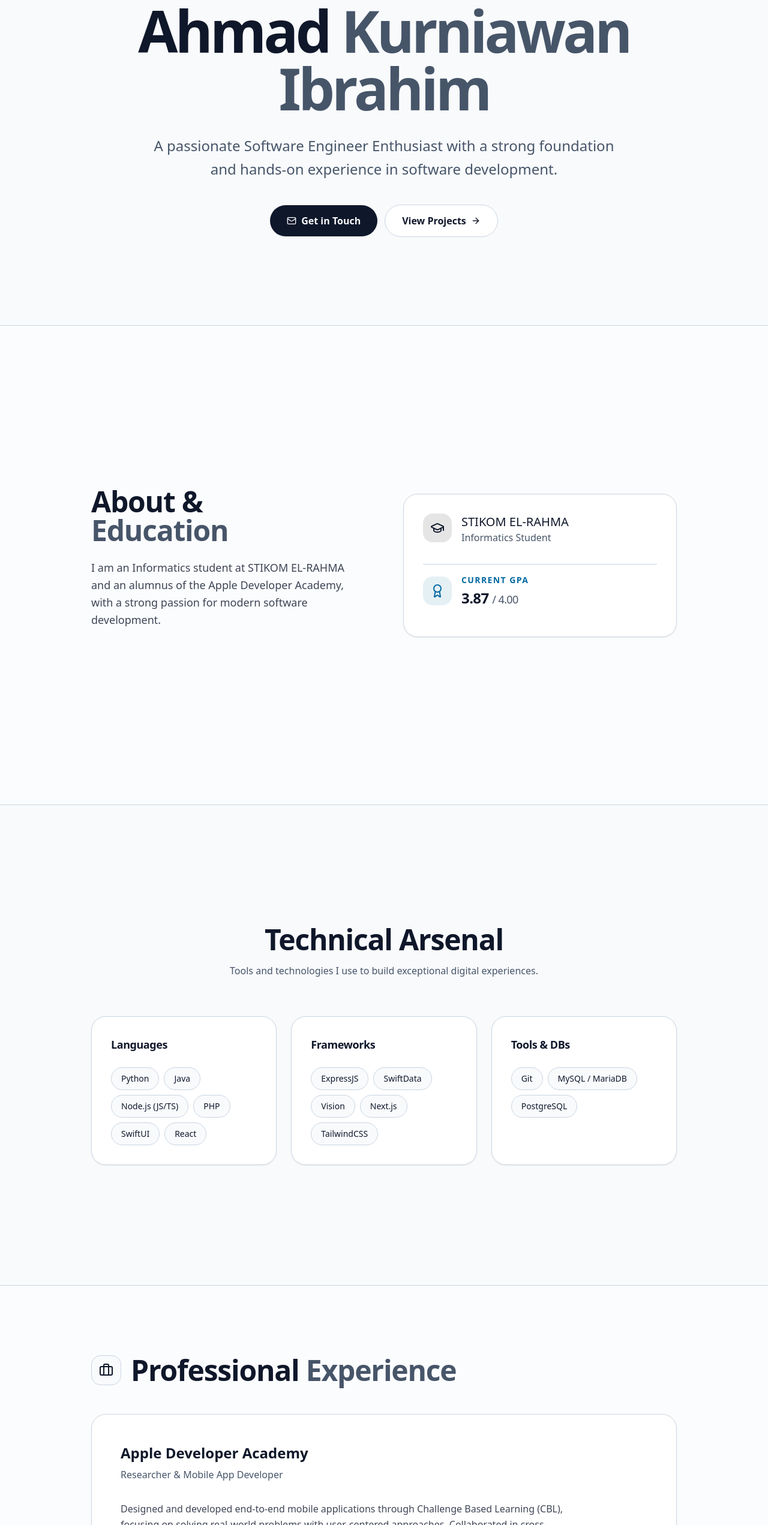
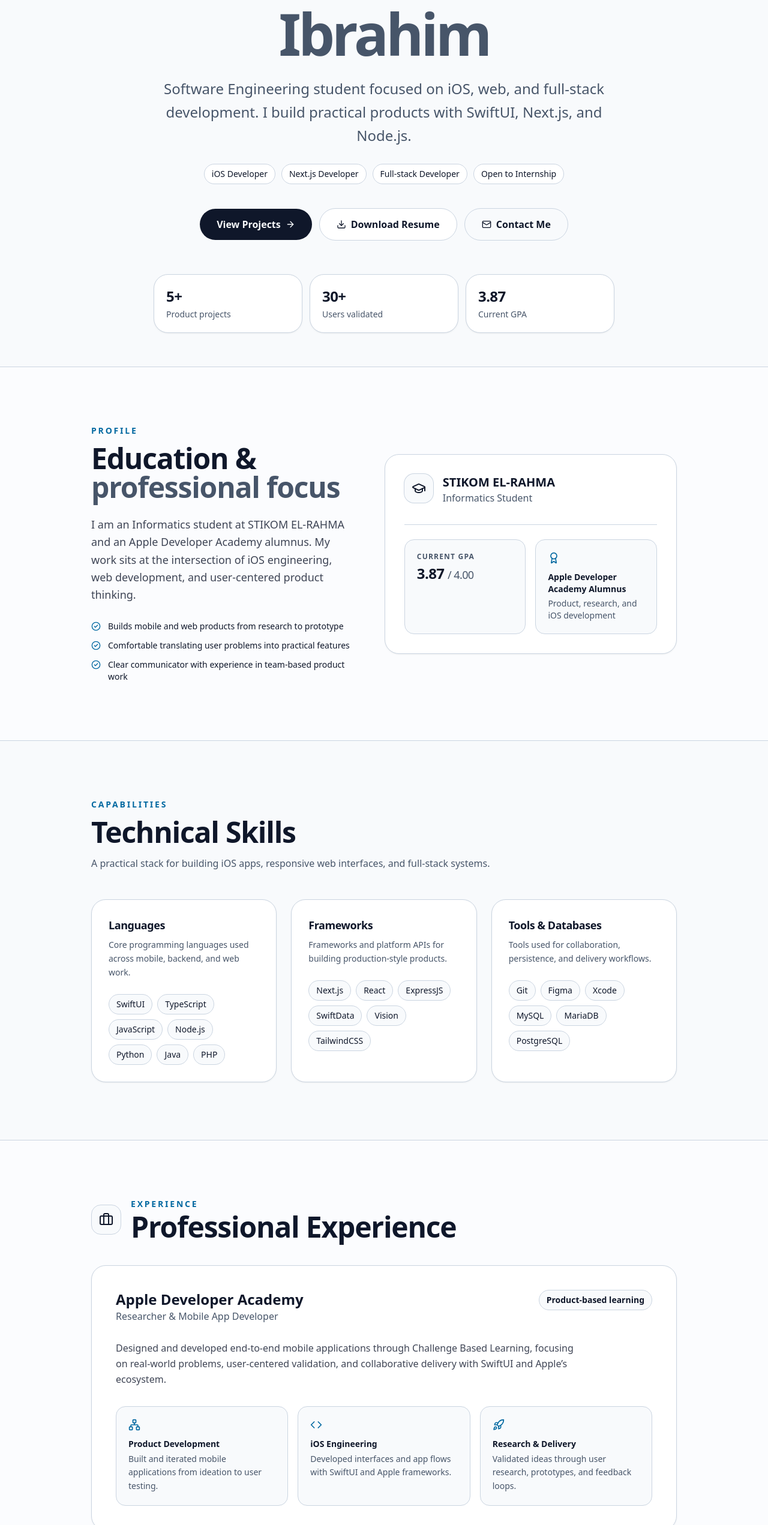
Before and after one commit to ahwan18/ahmad-portfolio, a Next.js app: page / in a window 1280 px wide. Shown: the part 258-2800 px from the top of the page at 60% size. Built offline with nearby package versions, Linux system fonts and the light colour scheme; no server answers.

Commit message:
Polish portfolio UI for recruiters

```diff
--- a/components/About.tsx
+++ b/components/About.tsx
@@ -1,45 +1,59 @@
-import { GraduationCap, Award } from "lucide-react";
+import { Award, CheckCircle2, GraduationCap } from "lucide-react";
+
+const strengths = [
+  "Builds mobile and web products from research to prototype",
+  "Comfortable translating user problems into practical features",
+  "Clear communicator with experience in team-based product work",
+];
 
 export function About() {
   return (
-    <section id="about" className="min-h-screen flex flex-col justify-center py-24 border-y border-border bg-card/40">
-      <div className="container mx-auto px-6 max-w-5xl">
-        <div className="grid md:grid-cols-2 gap-16 items-center">
-
+    <section id="about" className="border-y border-border bg-card/40 py-20 md:py-24">
+      <div className="container mx-auto max-w-5xl px-6">
+        <div className="grid items-center gap-12 md:grid-cols-[0.95fr_1.05fr]">
           <div>
-            <h2 className="text-3xl md:text-5xl font-semibold mb-6 tracking-tight">
-              About & <br className="hidden md:block" />
-              <span className="text-muted">Education</span>
+            <p className="mb-3 text-sm font-semibold uppercase tracking-[0.2em] text-accent">Profile</p>
+            <h2 className="mb-6 text-3xl font-semibold tracking-tight md:text-5xl">
+              Education & <span className="text-muted">professional focus</span>
             </h2>
-            <p className="text-lg text-foreground/80 mb-6 font-light leading-relaxed">
-              I am an Informatics student at STIKOM EL-RAHMA and an alumnus of the Apple Developer Academy, with a strong passion for modern software development.
+            <p className="mb-7 text-lg leading-relaxed text-foreground/80">
+              I am an Informatics student at STIKOM EL-RAHMA and an Apple Developer Academy alumnus. My work sits at the intersection of iOS engineering, web development, and user-centered product thinking.
             </p>
+            <div className="space-y-3">
+              {strengths.map((strength) => (
+                <div key={strength} className="flex items-start gap-3 text-sm font-medium text-foreground">
+                  <CheckCircle2 className="mt-0.5 h-4 w-4 shrink-0 text-accent" aria-hidden="true" />
+                  <span>{strength}</span>
+                </div>
+              ))}
+            </div>
           </div>
 
-          <div>
-            <div className="bg-card rounded-3xl p-8 border border-border shadow-sm shadow-black/5">
-              <div className="flex items-start gap-4 mb-8">
-                <div className="p-3 bg-black/10 dark:bg-white/10 rounded-2xl">
-                  <GraduationCap className="w-6 h-6 text-foreground" />
-                </div>
-                <div>
-                  <h3 className="text-xl font-medium text-foreground">STIKOM EL-RAHMA</h3>
-                  <p className="text-muted">Informatics Student</p>
-                </div>
+          <div className="rounded-3xl border border-border bg-card p-8 shadow-sm shadow-black/5">
+            <div className="mb-8 flex items-start gap-4">
+              <div className="rounded-2xl bg-background p-3 ring-1 ring-border">
+                <GraduationCap className="h-6 w-6 text-foreground" aria-hidden="true" />
               </div>
+              <div>
+                <h3 className="text-xl font-semibold text-foreground">STIKOM EL-RAHMA</h3>
+                <p className="text-muted">Informatics Student</p>
+              </div>
+            </div>
 
-              <div className="flex items-center gap-4 py-4 border-t border-border">
-                <div className="p-3 bg-accent/10 rounded-2xl">
-                  <Award className="w-6 h-6 text-accent" />
-                </div>
-                <div>
-                  <p className="text-sm text-accent uppercase tracking-widest font-semibold mb-1">Current GPA</p>
-                  <p className="text-2xl font-semibold text-foreground tracking-tight">3.87 <span className="text-muted text-lg font-normal">/ 4.00</span></p>
-                </div>
+            <div className="grid gap-4 border-t border-border pt-6 sm:grid-cols-2">
+              <div className="rounded-2xl border border-border bg-background p-5">
+                <p className="mb-1 text-xs font-semibold uppercase tracking-widest text-muted">Current GPA</p>
+                <p className="text-2xl font-semibold tracking-tight text-foreground">
+                  3.87 <span className="text-lg font-normal text-muted">/ 4.00</span>
+                </p>
+              </div>
+              <div className="rounded-2xl border border-border bg-background p-5">
+                <Award className="mb-3 h-5 w-5 text-accent" aria-hidden="true" />
+                <p className="text-sm font-semibold text-foreground">Apple Developer Academy Alumnus</p>
+                <p className="mt-1 text-sm text-muted">Product, research, and iOS development</p>
               </div>
             </div>
           </div>
-
         </div>
       </div>
     </section>
--- a/components/Experience.tsx
+++ b/components/Experience.tsx
@@ -1,52 +1,65 @@
 import { Briefcase, Code, Network, Rocket } from "lucide-react";
+
+const experienceHighlights = [
+  {
+    icon: Network,
+    title: "Product Development",
+    text: "Built and iterated mobile applications from ideation to user testing.",
+  },
+  {
+    icon: Code,
+    title: "iOS Engineering",
+    text: "Developed interfaces and app flows with SwiftUI and Apple frameworks.",
+  },
+  {
+    icon: Rocket,
+    title: "Research & Delivery",
+    text: "Validated ideas through user research, prototypes, and feedback loops.",
+  },
+];
 
 export function Experience() {
   return (
-    <section id="experience" className="min-h-screen flex flex-col justify-center py-24 border-y border-border bg-card/40">
-      <div className="container mx-auto px-6 max-w-5xl">
-
-        <div className="flex items-center gap-4 mb-12">
-          <div className="p-3 bg-background border border-border rounded-2xl">
-            <Briefcase className="w-6 h-6 text-foreground" />
+    <section id="experience" className="border-y border-border bg-card/40 py-20 md:py-24">
+      <div className="container mx-auto max-w-5xl px-6">
+        <div className="mb-10 flex items-center gap-4">
+          <div className="rounded-2xl border border-border bg-background p-3">
+            <Briefcase className="h-6 w-6 text-foreground" aria-hidden="true" />
           </div>
-          <h2 className="text-3xl md:text-5xl font-semibold tracking-tight">Professional <span className="text-muted">Experience</span></h2>
+          <div>
+            <p className="mb-1 text-sm font-semibold uppercase tracking-[0.2em] text-accent">Experience</p>
+            <h2 className="text-3xl font-semibold tracking-tight md:text-5xl">Professional Experience</h2>
+          </div>
         </div>
 
-        <div className="bg-card border border-border rounded-3xl p-8 md:p-12 shadow-sm shadow-black/5">
-            <div className="mb-8">
-              <h3 className="text-2xl font-semibold text-foreground mb-2">Apple Developer Academy</h3>
-              <p className="text-muted">Researcher & Mobile App Developer</p>
+        <article className="rounded-3xl border border-border bg-card p-8 shadow-sm shadow-black/5 md:p-10">
+          <div className="mb-7 flex flex-col gap-2 sm:flex-row sm:items-start sm:justify-between">
+            <div>
+              <h3 className="text-2xl font-semibold text-foreground">Apple Developer Academy</h3>
+              <p className="font-medium text-muted">Researcher & Mobile App Developer</p>
             </div>
+            <span className="w-fit rounded-full border border-border bg-background px-3 py-1.5 text-sm font-semibold text-foreground">
+              Product-based learning
+            </span>
+          </div>
 
-            <p className="text-foreground/80 mb-8 font-light leading-relaxed max-w-3xl">
-              Designed and developed end-to-end mobile applications through Challenge Based Learning (CBL), focusing on solving real-world problems with user-centered approaches. Collaborated in cross-functional teams to research, prototype, and deliver impactful iOS and spatial experiences using SwiftUI and Apple’s ecosystem.
-            </p>
+          <p className="mb-8 max-w-3xl leading-relaxed text-foreground/80">
+            Designed and developed end-to-end mobile applications through Challenge Based Learning, focusing on real-world problems, user-centered validation, and collaborative delivery with SwiftUI and Apple’s ecosystem.
+          </p>
 
-            <div className="grid sm:grid-cols-2 md:grid-cols-4 gap-4">
-              <div className="p-4 rounded-2xl bg-background border border-border">
-                <Network className="w-5 h-5 text-accent mb-3" />
-                <h4 className="font-medium text-foreground text-sm mb-1">Product Development</h4>
-                <p className="text-xs text-muted">Built and iterated mobile applications from ideation to deployment</p>
-              </div>
-              <div className="p-4 rounded-2xl bg-background border border-border">
-                <Code className="w-5 h-5 text-blue-500 mb-3" />
-                <h4 className="font-medium text-foreground text-sm mb-1">iOS Engineering</h4>
-                <p className="text-xs text-muted">Developed intuitive interfaces using SwiftUI within Apple ecosystem</p>
-              </div>
-              <div className="p-4 rounded-2xl bg-background border border-border">
-                <Rocket className="w-5 h-5 text-orange-500 mb-3" />
-                <h4 className="font-medium text-foreground text-sm mb-1">Collaboration & Research</h4>
-                <p className="text-xs text-muted">Worked in teams to validate ideas through user research and testing</p>
-              </div>
-              <div className="p-4 rounded-2xl bg-background border border-border flex items-center justify-center">
-                <div className="text-center">
-                  <p className="text-xs text-muted uppercase tracking-widest font-semibold mb-1">Identity</p>
-                  <p className="text-sm text-foreground font-medium">User-Centered<br />Mobile Developer</p>
+          <div className="grid gap-4 md:grid-cols-3">
+            {experienceHighlights.map((item) => {
+              const Icon = item.icon;
+              return (
+                <div key={item.title} className="rounded-2xl border border-border bg-background p-5">
+                  <Icon className="mb-3 h-5 w-5 text-accent" aria-hidden="true" />
+                  <h4 className="mb-1 text-sm font-semibold text-foreground">{item.title}</h4>
+                  <p className="text-sm leading-relaxed text-muted">{item.text}</p>
                 </div>
-              </div>
-            </div>
-        </div>
-
+              );
+            })}
+          </div>
+        </article>
       </div>
     </section>
   );
--- a/components/Hero.tsx
+++ b/components/Hero.tsx
@@ -1,37 +1,76 @@
-import { ArrowRight, Mail } from "lucide-react";
+import { ArrowRight, BriefcaseBusiness, Download, Mail } from "lucide-react";
+
+const roleBadges = [
+  "iOS Developer",
+  "Next.js Developer",
+  "Full-stack Developer",
+  "Open to Internship",
+];
+
+const highlights = [
+  { value: "5+", label: "Product projects" },
+  { value: "30+", label: "Users validated" },
+  { value: "3.87", label: "Current GPA" },
+];
 
 export function Hero() {
   return (
-    <section id="home" className="relative min-h-screen flex flex-col items-center justify-center px-6 pt-28 pb-16">
-      <div className="container mx-auto max-w-6xl flex flex-col items-center text-center">
-        <div className="inline-flex py-1.5 px-3 rounded-full border border-border bg-card text-sm md:text-base font-medium text-foreground mb-7">
+    <section id="home" className="relative flex min-h-[88vh] flex-col items-center justify-center px-6 pb-14 pt-28">
+      <div className="container mx-auto flex max-w-6xl flex-col items-center text-center">
+        <div className="mb-6 inline-flex items-center gap-2 rounded-full border border-border bg-card px-3.5 py-1.5 text-sm font-semibold text-foreground shadow-sm shadow-black/5">
+          <BriefcaseBusiness className="h-4 w-4 text-accent" aria-hidden="true" />
           Apple Developer Academy Alumnus
         </div>
 
-        <h1 className="text-5xl md:text-7xl lg:text-8xl font-semibold tracking-tighter mb-7 text-foreground">
+        <h1 className="mb-6 max-w-5xl text-5xl font-semibold tracking-tighter text-foreground md:text-7xl lg:text-8xl">
           Ahmad <br className="md:hidden" />
           <span className="text-muted">Kurniawan Ibrahim</span>
         </h1>
 
-        <p className="text-lg md:text-2xl text-muted max-w-3xl mx-auto mb-10 leading-relaxed">
-          A passionate Software Engineer Enthusiast with a strong foundation and hands-on experience in software development.
+        <p className="mx-auto mb-7 max-w-3xl text-lg leading-relaxed text-muted md:text-2xl">
+          Software Engineering student focused on iOS, web, and full-stack development. I build practical products with SwiftUI, Next.js, and Node.js.
         </p>
 
-        <div className="flex flex-col sm:flex-row items-stretch sm:items-center gap-3 w-full sm:w-auto">
+        <div className="mb-10 flex flex-wrap justify-center gap-2.5">
+          {roleBadges.map((badge) => (
+            <span key={badge} className="rounded-full border border-border bg-card px-3 py-1.5 text-sm font-medium text-foreground">
+              {badge}
+            </span>
+          ))}
+        </div>
+
+        <div className="flex w-full flex-col items-stretch gap-3 sm:w-auto sm:flex-row sm:items-center">
+          <a
+            href="#projects"
+            className="inline-flex items-center justify-center gap-2 rounded-full bg-foreground px-7 py-3.5 font-semibold text-background hover:bg-accent hover:text-white focus-visible:outline-2 focus-visible:outline-offset-4 focus-visible:outline-accent"
+          >
+            View Projects
+            <ArrowRight className="h-4 w-4" aria-hidden="true" />
+          </a>
+          <a
+            href="/ahmad-kurniawan-ibrahim-cv.pdf"
+            download
+            className="inline-flex items-center justify-center gap-2 rounded-full border border-border bg-card px-7 py-3.5 font-semibold text-foreground hover:border-accent hover:text-accent focus-visible:outline-2 focus-visible:outline-offset-4 focus-visible:outline-accent"
+          >
+            <Download className="h-4 w-4" aria-hidden="true" />
+            Download Resume
+          </a>
           <a
             href="mailto:ahmadkurniawanibrahim@gmail.com"
-            className="inline-flex items-center justify-center gap-2 rounded-full bg-foreground px-7 py-3.5 font-semibold text-background hover:bg-accent hover:text-white transition-colors duration-150 focus-visible:outline-2 focus-visible:outline-offset-4 focus-visible:outline-accent"
+            className="inline-flex items-center justify-center gap-2 rounded-full border border-border bg-background px-7 py-3.5 font-semibold text-foreground hover:border-accent hover:text-accent focus-visible:outline-2 focus-visible:outline-offset-4 focus-visible:outline-accent"
           >
-            <Mail className="w-4 h-4" aria-hidden="true" />
-            Get in Touch
+            <Mail className="h-4 w-4" aria-hidden="true" />
+            Contact Me
           </a>
-          <a
-            href="#projects"
-            className="inline-flex items-center justify-center gap-2 rounded-full border border-border bg-card px-7 py-3.5 font-semibold text-foreground hover:border-accent hover:text-accent transition-colors duration-150 focus-visible:outline-2 focus-visible:outline-offset-4 focus-visible:outline-accent"
-          >
-            View Projects
-            <ArrowRight className="w-4 h-4" aria-hidden="true" />
-          </a>
+        </div>
+
+        <div className="mt-14 grid w-full max-w-3xl grid-cols-1 gap-3 sm:grid-cols-3">
+          {highlights.map((item) => (
+            <div key={item.label} className="rounded-3xl border border-border bg-card p-5 text-left shadow-sm shadow-black/5">
+              <p className="text-2xl font-semibold tracking-tight text-foreground">{item.value}</p>
+              <p className="mt-1 text-sm font-medium text-muted">{item.label}</p>
+            </div>
+          ))}
         </div>
       </div>
     </section>
--- a/components/Leadership.tsx
+++ b/components/Leadership.tsx
@@ -1,33 +1,45 @@
-import { Users, Globe } from "lucide-react";
+import { Globe, Users } from "lucide-react";
+
+const leadershipItems = [
+  {
+    title: "Eagle Basketball Club Junior",
+    role: "Leadership Role",
+    icon: Users,
+    text: "Spearheaded team organization, guided junior members, and cultivated discipline, accountability, and teamwork.",
+  },
+  {
+    title: "HIMAIF",
+    role: "Core Team Member",
+    icon: Globe,
+    text: "Contributed to the Informatics student association through event organization, resource coordination, and student advocacy.",
+  },
+];
 
 export function Leadership() {
   return (
-    <section id="leadership" className="py-24 border-t border-border flex flex-col justify-center min-h-screen">
-      <div className="container mx-auto px-6 max-w-5xl">
-        <h2 className="text-3xl md:text-5xl font-semibold mb-12 tracking-tight">Organizational <br className="hidden md:block"/><span className="text-muted">Experience</span></h2>
+    <section id="leadership" className="border-t border-border py-20 md:py-24">
+      <div className="container mx-auto max-w-5xl px-6">
+        <div className="mb-10 max-w-2xl">
+          <p className="mb-3 text-sm font-semibold uppercase tracking-[0.2em] text-accent">Beyond code</p>
+          <h2 className="text-3xl font-semibold tracking-tight md:text-5xl">
+            Organizational <span className="text-muted">Experience</span>
+          </h2>
+        </div>
 
-        <div className="grid md:grid-cols-2 gap-8">
-          <div className="bg-card rounded-3xl p-8 border border-border h-full shadow-sm shadow-black/5">
-              <div className="p-3 bg-orange-500/10 rounded-2xl w-fit mb-6">
-                <Users className="w-6 h-6 text-orange-500" />
-              </div>
-              <h3 className="text-xl font-medium text-foreground mb-2">Eagle Basketball Club Junior</h3>
-              <p className="text-accent text-sm font-medium mb-4">Leadership Role</p>
-              <p className="text-muted font-light leading-relaxed">
-                Spearheaded team organization, guided junior members in athletic and personal development, and cultivated a culture of discipline and teamwork.
-              </p>
-          </div>
-
-          <div className="bg-card rounded-3xl p-8 border border-border h-full shadow-sm shadow-black/5">
-              <div className="p-3 bg-purple-500/10 rounded-2xl w-fit mb-6">
-                <Globe className="w-6 h-6 text-purple-500" />
-              </div>
-              <h3 className="text-xl font-medium text-foreground mb-2">HIMAIF</h3>
-              <p className="text-accent text-sm font-medium mb-4">Core Team Member</p>
-              <p className="text-muted font-light leading-relaxed">
-                Actively participated in the Informatics student association, organizing events, managing resources, and advocating for the student body within the university.
-              </p>
-          </div>
+        <div className="grid gap-6 md:grid-cols-2">
+          {leadershipItems.map((item) => {
+            const Icon = item.icon;
+            return (
+              <article key={item.title} className="h-full rounded-3xl border border-border bg-card p-8 shadow-sm shadow-black/5">
+                <div className="mb-6 w-fit rounded-2xl border border-border bg-background p-3">
+                  <Icon className="h-6 w-6 text-accent" aria-hidden="true" />
+                </div>
+                <h3 className="mb-2 text-xl font-semibold text-foreground">{item.title}</h3>
+                <p className="mb-4 text-sm font-semibold text-accent">{item.role}</p>
+                <p className="leading-relaxed text-muted">{item.text}</p>
+              </article>
+            );
+          })}
         </div>
       </div>
     </section>
--- a/components/ProjectsShowcase.tsx
+++ b/components/ProjectsShowcase.tsx
@@ -3,18 +3,19 @@ import { ProjectCard } from "./ProjectCard";
 
 export function ProjectsShowcase() {
   return (
-    <section id="projects" className="min-h-screen flex flex-col justify-center py-24 border-t border-border">
-      <div className="container mx-auto px-6 max-w-6xl">
-        <div className="mb-12">
-          <h2 className="text-3xl md:text-5xl font-semibold tracking-tight mb-4">Featured <span className="text-muted">Work</span></h2>
-          <p className="text-muted">A deep dive into recent projects and technical exploration.</p>
+    <section id="projects" className="border-t border-border py-20 md:py-24">
+      <div className="container mx-auto max-w-6xl px-6">
+        <div className="mb-12 max-w-3xl">
+          <p className="mb-3 text-sm font-semibold uppercase tracking-[0.2em] text-accent">Portfolio</p>
+          <h2 className="mb-4 text-3xl font-semibold tracking-tight md:text-5xl">
+            Selected <span className="text-muted">Projects</span>
+          </h2>
+          <p className="text-muted">Recruiter-friendly case studies showing the problem, role, stack, and result behind each product.</p>
         </div>
 
-        <div className="grid md:grid-cols-2 lg:grid-cols-3 gap-6">
+        <div className="grid gap-6 md:grid-cols-2 lg:grid-cols-3">
           {projects.map((project) => (
-            <div key={project.id} className="h-full">
-              <ProjectCard project={project} />
-            </div>
+            <ProjectCard key={project.id} project={project} />
           ))}
         </div>
       </div>
--- a/components/Skills.tsx
+++ b/components/Skills.tsx
@@ -1,36 +1,41 @@
 const skills = [
   {
     category: "Languages",
-    items: ["Python", "Java", "Node.js (JS/TS)", "PHP", "SwiftUI", "React"]
+    summary: "Core programming languages used across mobile, backend, and web work.",
+    items: ["SwiftUI", "TypeScript", "JavaScript", "Node.js", "Python", "Java", "PHP"],
   },
   {
     category: "Frameworks",
-    items: ["ExpressJS", "SwiftData", "Vision", "Next.js", "TailwindCSS"]
+    summary: "Frameworks and platform APIs for building production-style products.",
+    items: ["Next.js", "React", "ExpressJS", "SwiftData", "Vision", "TailwindCSS"],
   },
   {
-    category: "Tools & DBs",
-    items: ["Git", "MySQL / MariaDB", "PostgreSQL"]
-  }
+    category: "Tools & Databases",
+    summary: "Tools used for collaboration, persistence, and delivery workflows.",
+    items: ["Git", "Figma", "Xcode", "MySQL", "MariaDB", "PostgreSQL"],
+  },
 ];
 
 export function Skills() {
   return (
-    <section id="skills" className="min-h-screen flex flex-col justify-center py-24">
-      <div className="container mx-auto px-6 max-w-5xl">
-        <div className="text-center mb-16">
-          <h2 className="text-3xl md:text-5xl font-semibold mb-4 tracking-tight">Technical Arsenal</h2>
-          <p className="text-muted max-w-2xl mx-auto">Tools and technologies I use to build exceptional digital experiences.</p>
+    <section id="skills" className="py-20 md:py-24">
+      <div className="container mx-auto max-w-5xl px-6">
+        <div className="mb-12 max-w-2xl">
+          <p className="mb-3 text-sm font-semibold uppercase tracking-[0.2em] text-accent">Capabilities</p>
+          <h2 className="mb-4 text-3xl font-semibold tracking-tight md:text-5xl">Technical Skills</h2>
+          <p className="text-muted">A practical stack for building iOS apps, responsive web interfaces, and full-stack systems.</p>
         </div>
 
-        <div className="grid md:grid-cols-3 gap-6">
+        <div className="grid gap-6 md:grid-cols-3">
           {skills.map((skillGroup) => (
-              <div key={skillGroup.category} className="h-full bg-card border border-border rounded-3xl p-8 shadow-sm shadow-black/5">
-                <h3 className="text-lg font-semibold text-foreground mb-6 tracking-tight">{skillGroup.category}</h3>
+            <div key={skillGroup.category} className="h-full rounded-3xl border border-border bg-card p-7 shadow-sm shadow-black/5">
+              <h3 className="mb-2 text-lg font-semibold tracking-tight text-foreground">{skillGroup.category}</h3>
+              <p className="mb-6 text-sm leading-relaxed text-muted">{skillGroup.summary}</p>
               <div className="flex flex-wrap gap-2">
                 {skillGroup.items.map((skill) => (
                   <span
                     key={skill}
-                      className="px-4 py-2 rounded-full bg-background border border-border text-sm text-foreground font-medium cursor-default"
+                    className="cursor-default rounded-full border border-border bg-background px-3 py-1.5 text-sm font-medium text-foreground"
                   >
                     {skill}
                   </span>
```
Also changed, not shown: components/ProjectCard.tsx (+29 -34 lines), 1 other file (tests, documents, lock files or other folders). Lines whose indentation alone changed are shown as unchanged.
